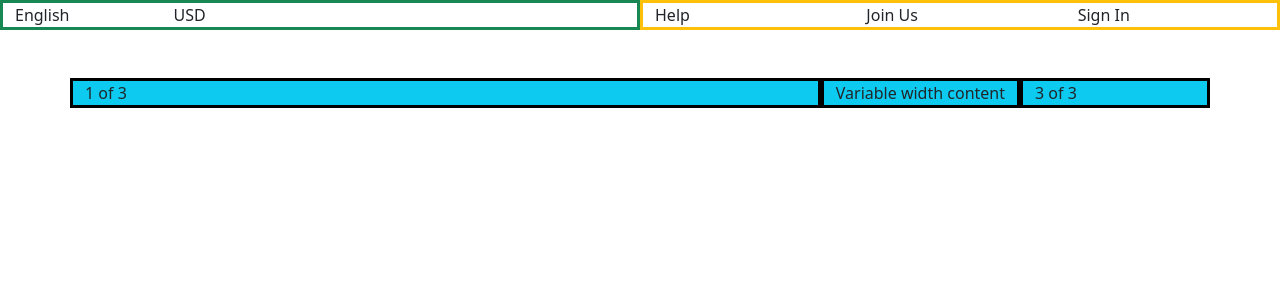
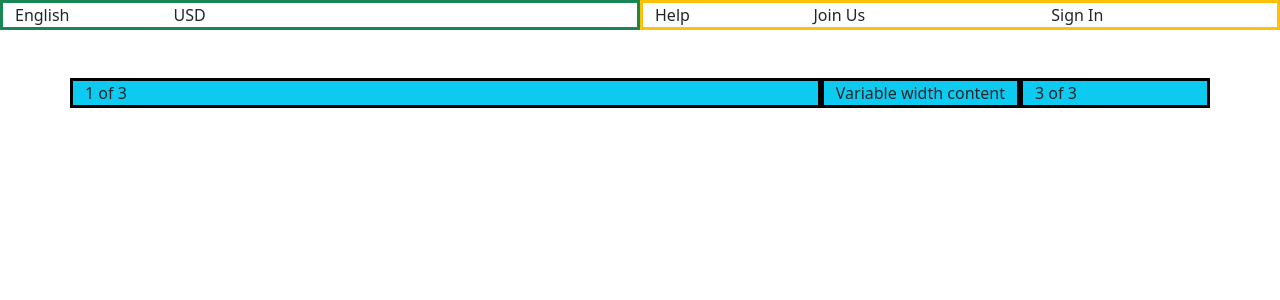
Before and after one commit to Ghullam-Murtaza/e-commerce, a React (Create React App) app: page / in a window 1280 px wide. Shown: the top 300 px of the page. Built offline with nearby package versions, Linux system fonts and the light colour scheme.

Commit message:
content alignment

```diff
--- a/src/components/AxilBar/AxilBar.jsx
+++ b/src/components/AxilBar/AxilBar.jsx
@@ -15,7 +15,7 @@ const AxilBar = () => {
           </Col>
           <Col>
             <Row className='border border-warning border-3'>
-              <Col>Help</Col>
+              <Col  xs={3}>Help</Col>
               <Col>Join Us</Col>
               <Col>Sign In</Col>
             </Row>
```
